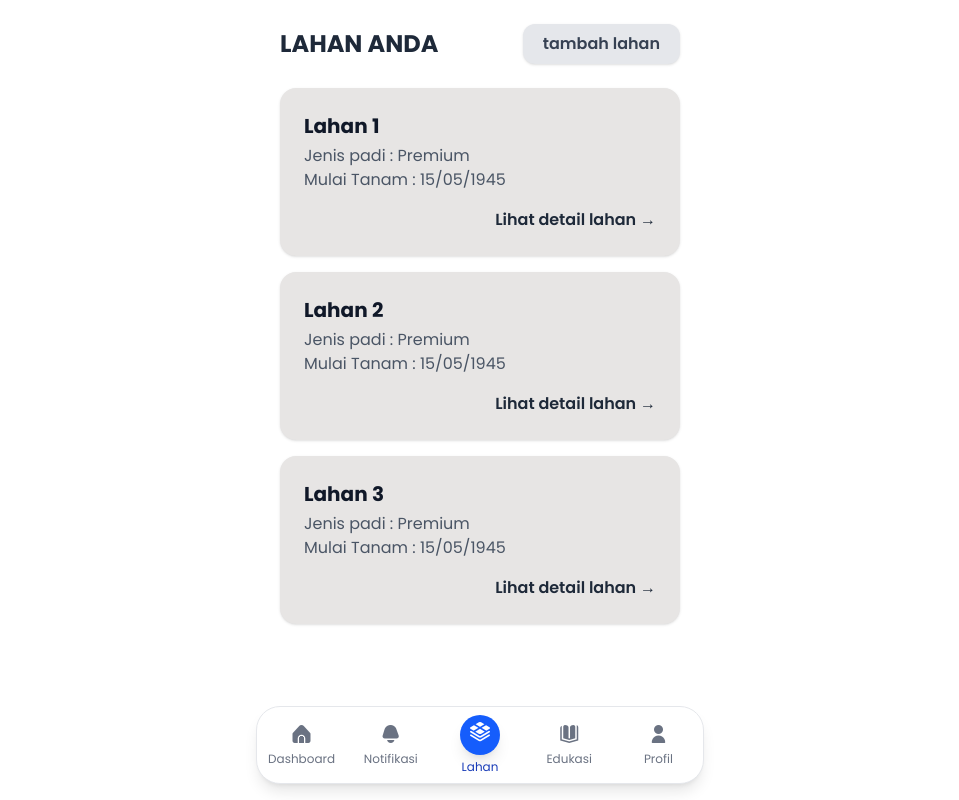
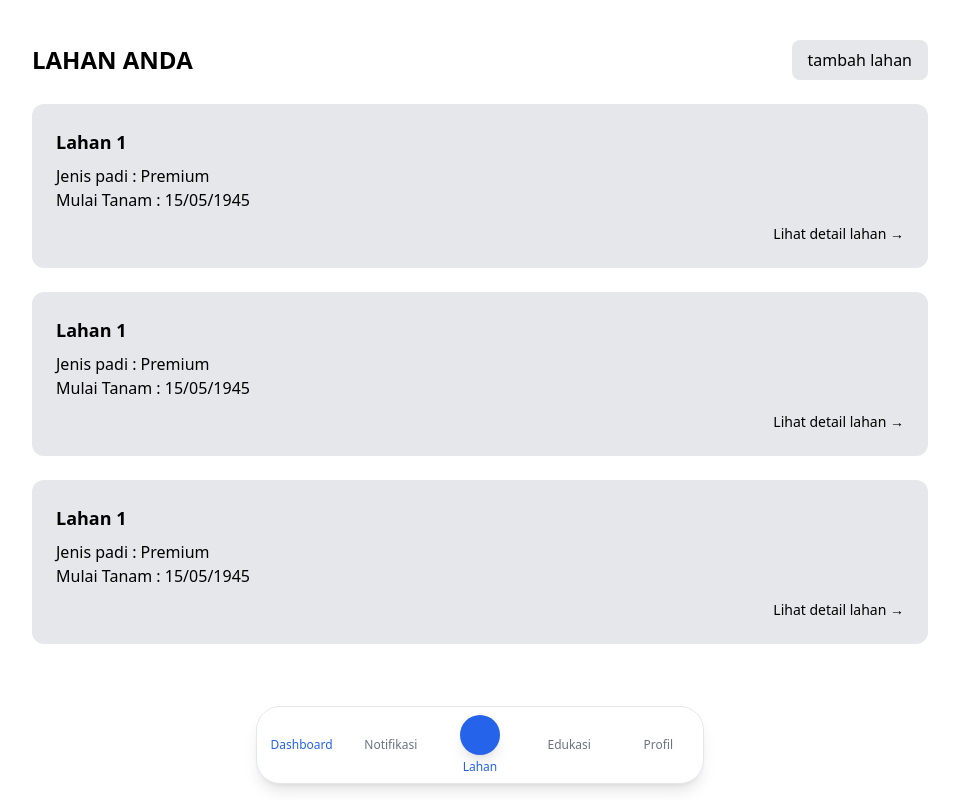
Before and after one commit to dzikriii24/tanduria, a PHP site: page /php/lahan.php in a window 1280 px wide. Shown: the whole page, without its empty margins (160-1119 px from the left). Run offline with PHP 8.4, Linux system fonts and the light colour scheme; some libraries are stand-ins or nearby versions.

Commit message:
lahan update

```diff
--- a/php/lahan.php
+++ b/php/lahan.php
@@ -1,81 +1,69 @@
-<?php
-// Data dummy untuk daftar lahan.
-// Anda bisa mengganti array ini dengan data dari database Anda.
-$daftar_lahan = [
-    [
-        'nama' => 'Lahan 1',
-        'jenis_padi' => 'Premium',
-        'mulai_tanam' => '15/05/1945'
-    ],
-    [
-        'nama' => 'Lahan 2',
-        'jenis_padi' => 'Premium',
-        'mulai_tanam' => '15/05/1945'
-    ],
-    [
-        'nama' => 'Lahan 3',
-        'jenis_padi' => 'Premium',
-        'mulai_tanam' => '15/05/1945'
-    ]
-];
-?>
-
 <!DOCTYPE html>
 <html lang="id">
-
 <head>
   <meta charset="UTF-8">
   <meta name="viewport" content="width=device-width, initial-scale=1.0">
-    <title>Lahan Anda</title>
-    <script src="https://cdn.jsdelivr.net/npm/@tailwindcss/browser@4"></script>
-    <link rel="stylesheet" href="../css/icon.css">
-    <link href="https://cdn.jsdelivr.net/npm/daisyui@5" rel="stylesheet" type="text/css" />
-    <script src="https://cdn.jsdelivr.net/npm/chart.js"></script>
+  <title>Daftar Lahan</title>
+  <script src="https://cdn.tailwindcss.com"></script>
+</head>
+<body class="bg-white min-h-screen flex flex-col">
 
-    <style>
-        /* Anda bisa menambahkan custom font atau style di sini jika perlu */
-        @import url('https://fonts.googleapis.com/css2?family=Poppins:wght@400;500;600;700&display=swap');
-
-        body {
-            font-family: 'Poppins', sans-serif;
-        }
-    </style>
-</head>
-
-<body class="bg-white">
-
-    <div class="container mx-auto max-w-md p-6 pb-24">
-        <header class="flex justify-between items-center mb-6">
-            <h1 class="text-2xl font-bold text-gray-800">LAHAN ANDA</h1>
-            <button class="bg-gray-200 text-gray-700 font-semibold py-2 px-5 rounded-xl shadow-sm hover:bg-gray-300 transition-colors">
+  <!-- Kontainer Utama -->
+  <div class="w-full px-6 py-10 sm:px-10 md:px-20 lg:px-32 xl:px-48 flex-grow">
+    <!-- Header -->
+    <div class="flex justify-between items-center mb-6">
+      <h1 class="text-xl md:text-2xl font-semibold">LAHAN ANDA</h1>
+      <button class="bg-gray-200 text-sm md:text-base px-4 py-2 rounded-lg hover:bg-gray-300 transition">
         tambah lahan
       </button>
-        </header>
+    </div>
 
-        <main class="space-y-4">
-            <?php foreach ($daftar_lahan as $lahan): ?>
-                <div class="bg-stone-200 p-6 rounded-2xl shadow-sm">
-                    <div class="flex flex-col">
-                        <h2 class="text-xl font-bold text-gray-900"><?= htmlspecialchars($lahan['nama']) ?></h2>
-                        <p class="text-gray-600 mt-1">Jenis padi : <?= htmlspecialchars($lahan['jenis_padi']) ?></p>
-                        <p class="text-gray-600">Mulai Tanam : <?= htmlspecialchars($lahan['mulai_tanam']) ?></p>
-                        <a href="#" class="text-right font-semibold text-gray-800 mt-4 hover:text-black">
-                            Lihat detail lahan &rarr;
+    <!-- Kartu Daftar Lahan -->
+    <div class="space-y-6">
+      <!-- Kartu Lahan -->
+      <div class="bg-gray-200 rounded-xl p-4 md:p-6">
+        <h2 class="text-lg font-semibold mb-2">Lahan 1</h2>
+        <p>Jenis padi : Premium</p>
+        <p>Mulai Tanam : 15/05/1945</p>
+        <div class="mt-3 text-right">
+          <a href="#" class="text-sm text-black hover:underline flex items-center justify-end gap-1">
+            Lihat detail lahan →
           </a>
         </div>
       </div>
-            <?php endforeach; ?>
-        </main>
 
+      <!-- Duplikat kartu (bisa disesuaikan dari backend) -->
+      <div class="bg-gray-200 rounded-xl p-4 md:p-6">
+        <h2 class="text-lg font-semibold mb-2">Lahan 1</h2>
+        <p>Jenis padi : Premium</p>
+        <p>Mulai Tanam : 15/05/1945</p>
+        <div class="mt-3 text-right">
+          <a href="#" class="text-sm text-black hover:underline flex items-center justify-end gap-1">
+            Lihat detail lahan →
+          </a>
+        </div>
       </div>
 
-    <!-- Bottom Navigation Dock -->
+      <div class="bg-gray-200 rounded-xl p-4 md:p-6">
+        <h2 class="text-lg font-semibold mb-2">Lahan 1</h2>
+        <p>Jenis padi : Premium</p>
+        <p>Mulai Tanam : 15/05/1945</p>
+        <div class="mt-3 text-right">
+          <a href="#" class="text-sm text-black hover:underline flex items-center justify-end gap-1">
+            Lihat detail lahan →
+          </a>
+        </div>
+      </div>
+    </div>
+  </div>
+
+  <!-- Footer Navigasi -->
   <div class="fixed bottom-4 left-1/2 -translate-x-1/2 z-50 w-[95%] max-w-md rounded-3xl shadow-lg bg-white border border-gray-200">
         <div class="grid grid-cols-5 text-center text-xs text-gray-500">
             <!-- Home -->
-            <a href="../index.php" class="group py-2 px-3 flex flex-col items-center justify-center hover:text-blue-600 transition-all active-nav">
-                <i class="fi fi-sr-home text-lg"></i>
-                <span class="">Dashboard</span>
+            <a href="index.php" class="group py-2 px-3 flex flex-col items-center justify-center hover:text-blue-600 transition-all active-nav">
+                <i class="fi fi-sr-home text-lg text-blue-600"></i>
+                <span class="text-blue-600">Dashboard</span>
             </a>
 
             <!-- Bookmark -->
@@ -89,7 +77,7 @@ $daftar_lahan = [
                 <div class="w-10 h-10 rounded-full bg-blue-600 text-white flex items-center justify-center shadow-lg">
                     <i class="fi fi-sr-land-layers text-xl"></i>
                 </div>
-                <span class="mt-1 text-blue-800">Lahan</span>
+                <span class="mt-1 text-blue-600">Lahan</span>
             </a>
 
             <!-- Search -->
@@ -106,5 +94,4 @@ $daftar_lahan = [
     </div>
 
 </body>
-
 </html>
```
Lines whose indentation alone changed are shown as unchanged.
